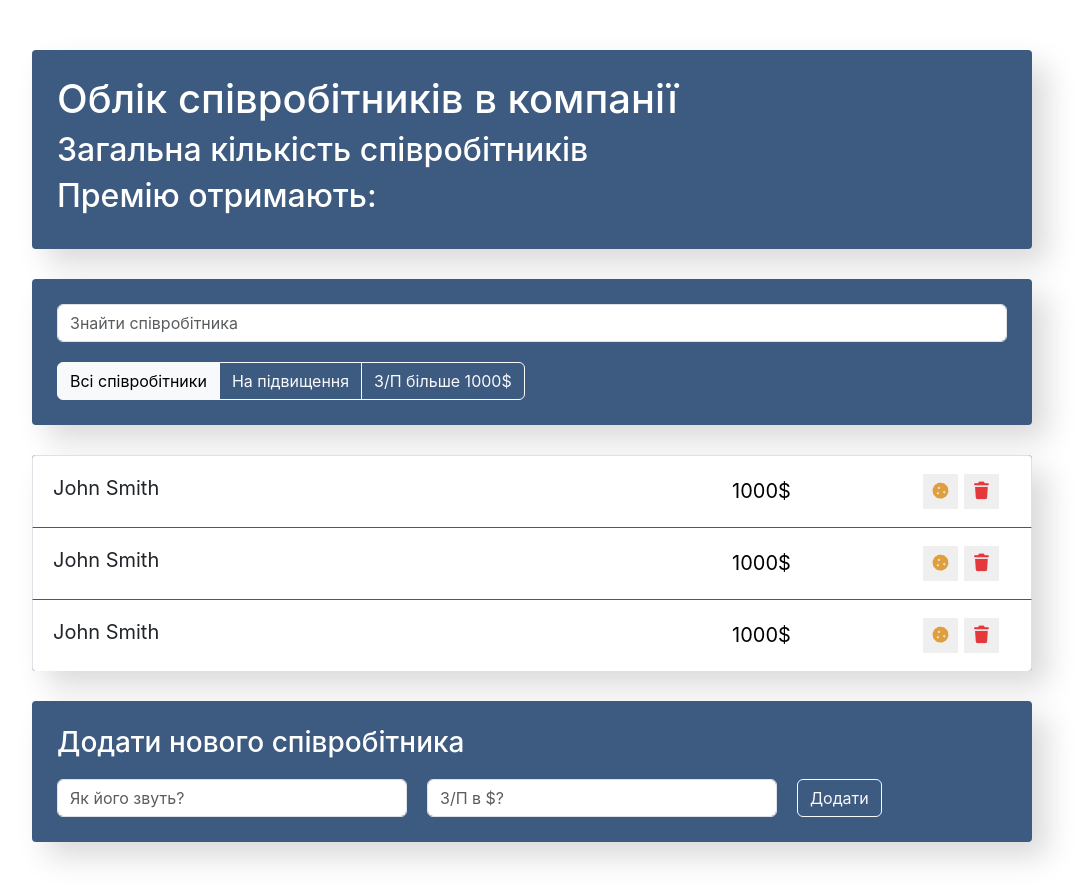
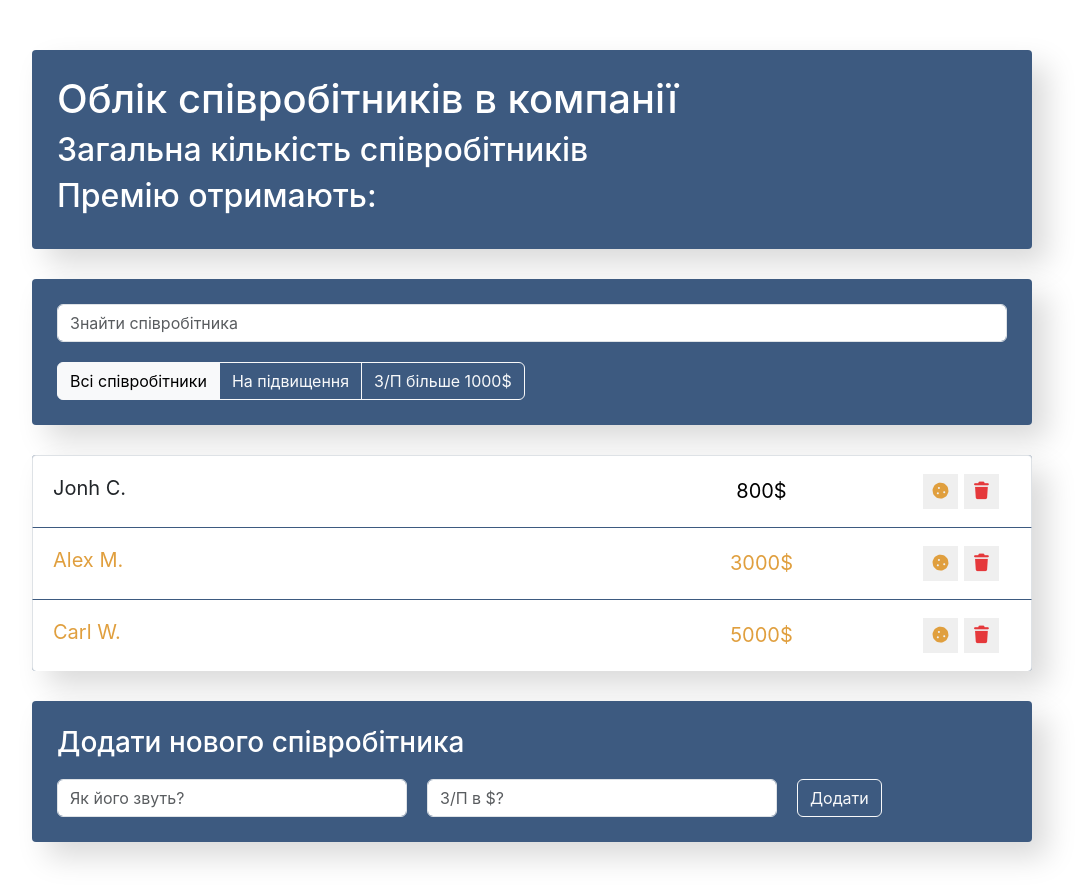
Before and after one commit to nazarSynchyna/employees, a React (Vite) app: page / in a window 1280 px wide. Shown: the whole page, without its empty margins (108-1192 px from the left). Built offline with nearby package versions, Linux system fonts and the light colour scheme.

Commit message:
feat: render employees list dynamically via props

```diff
--- a/src/components/app/App.jsx
+++ b/src/components/app/App.jsx
@@ -7,6 +7,12 @@
 import "./App.css";
 
 function App() {
+  const data = [
+    { name: "Jonh C.", salary: 800, increase: false },
+    { name: "Alex M.", salary: 3000, increase: true },
+    { name: "Carl W.", salary: 5000, increase: true },
+  ];
+
   return (
     <div className="app">
       <AppInfo />
@@ -14,7 +20,7 @@
         <SearchPanel />
         <AppFilter />
       </div>
-      <EmployeesList />
+      <EmployeesList data={data} />
       <EmployeesAddForm />
     </div>
   );
--- a/src/components/empoyees-list-item/employees-list-item.jsx
+++ b/src/components/empoyees-list-item/employees-list-item.jsx
@@ -1,13 +1,19 @@
 import "./employees-list-item.css";
 
-const EmployeesListItem = () => {
+const EmployeesListItem = ({name, salary, increase}) => {
+
+  let classNames = "list-group-item d-flex justify-content-between";
+  if (increase) {
+    classNames += ' increase';
+  }
+
   return (
-    <li className="list-group-item d-flex justify-content-between">
-      <span className="list-group-item-label">John Smith</span>
+    <li className={classNames}>
+      <span className="list-group-item-label">{name}</span>
       <input
         type="text"
         className="list-group-item-input"
-        defaultValue="1000$"
+        defaultValue={salary + "$"}
       />
       <div className="d-flex justify-content-center align-items-center">
         <button type="button" className="btn-cookie btn-sm ">
--- a/src/components/empoyees-list/employees-list.jsx
+++ b/src/components/empoyees-list/employees-list.jsx
@@ -1,15 +1,13 @@
 import EmployeesListItem from "../empoyees-list-item/employees-list-item";
 
-import './employees-list.css';
+import "./employees-list.css";
 
-const EmployeesList = () => {
-  return (
-    <ul className="app-list list-group">
-      <EmployeesListItem></EmployeesListItem>
-      <EmployeesListItem></EmployeesListItem>
-      <EmployeesListItem></EmployeesListItem>
-    </ul>
-  );
+const EmployeesList = ({ data }) => {
+  const elements = data.map((item) => {
+    return <EmployeesListItem {...item} />;
+  });
+
+  return <ul className="app-list list-group">{elements}</ul>;
 };
 
 export default EmployeesList;
```
